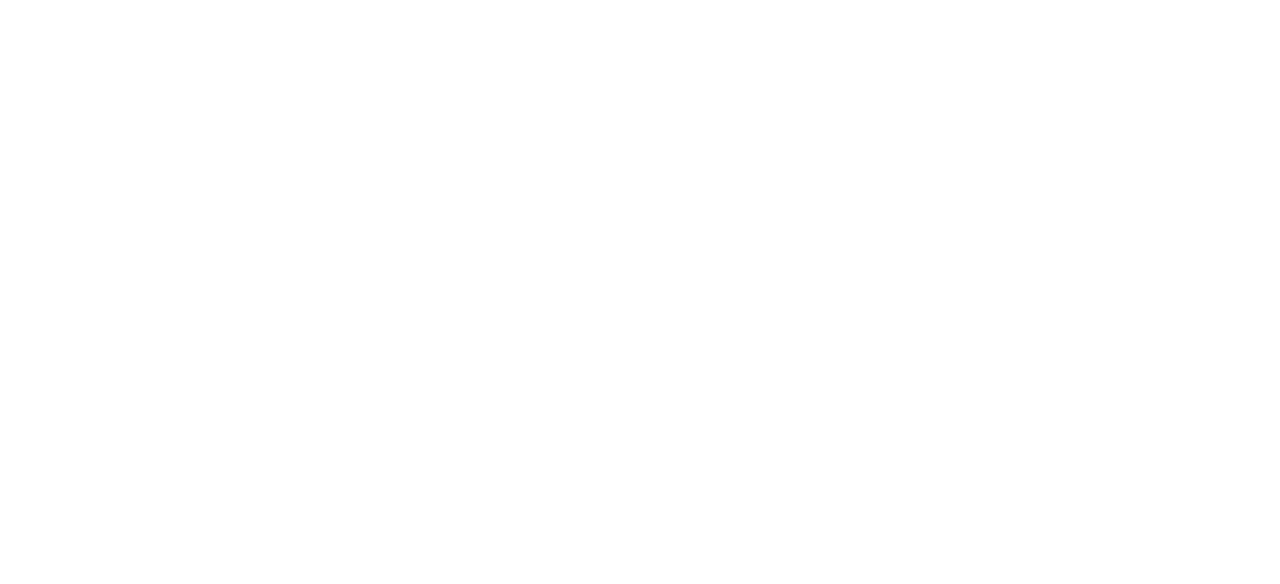
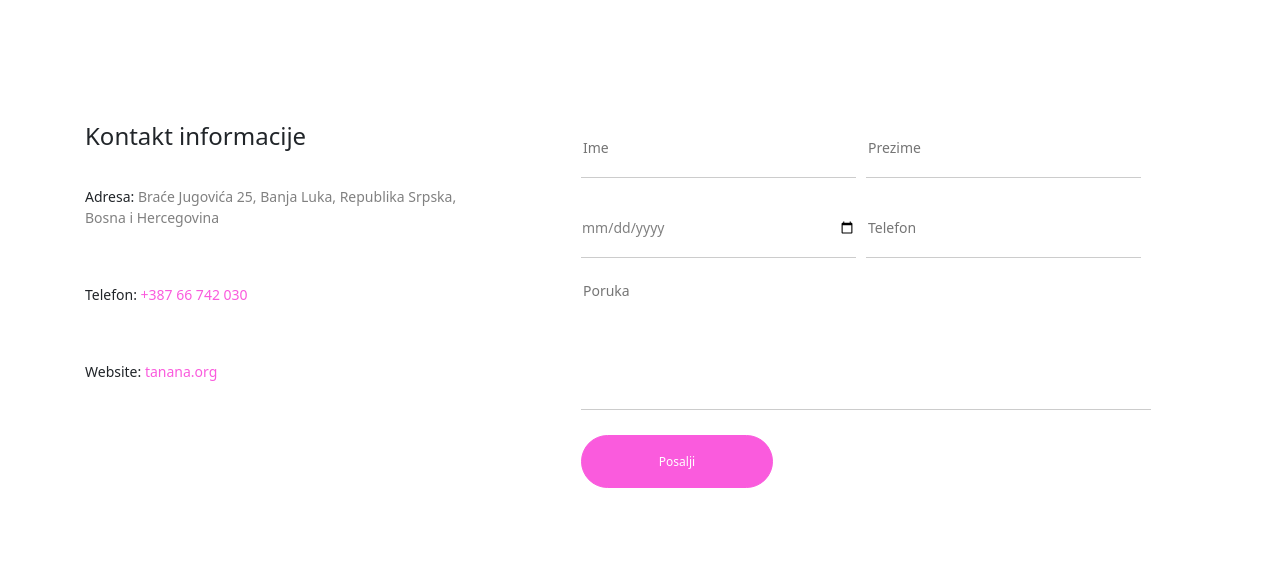
Before and after one commit to Panzo98/tanana, a Vue app: page /contact in a window 1280 px wide. Shown: the part 917-1501 px from the top of the page. Built offline with nearby package versions, Linux system fonts and the light colour scheme.

Commit message:
Added style to ContactPage

```diff
--- a/src/components/ContactPage.vue
+++ b/src/components/ContactPage.vue
@@ -1,9 +1,55 @@
 <template>
   <div class="container">
     <div class="contact-info-container">
-      <div class="left-info-container"></div>
+      <div class="left-info-container">
+        <div style="margin-bottom: 24px; padding-bottom: 0.5rem">
+          Kontakt informacije
+        </div>
+        <div style="font-size: 14px; margin-bottom: 24px; padding-bottom: 1rem">
+          <p>
+            <span> Adresa: </span>
+            <span style="color: gray">
+              Braće Jugovića 25, Banja Luka, Republika Srpska, Bosna i
+              Hercegovina
+            </span>
+          </p>
+        </div>
+        <div style="font-size: 14px; margin-bottom: 24px; padding-bottom: 1rem">
+          <p>
+            <span> Telefon: </span>
+            <span style="cursor: pointer; color: #fa5bdd">
+              <a
+                href="tel:+387 66 742 030"
+                style="text-decoration: none; color: #fa5bdd"
+                >+387 66 742 030</a
+              >
+            </span>
+          </p>
+        </div>
+        <div style="font-size: 14px; margin-bottom: 24px; padding-bottom: 1rem">
+          <p>
+            <span> Website: </span>
+
+            <span @click="changeRoute" style="cursor: pointer; color: #fa5bdd">
+              tanana.org
+            </span>
+          </p>
+        </div>
+      </div>
       <div style="width: 95px"></div>
-      <div class="right-info-container"></div>
+      <div class="right-info-container">
+        <div class="inp-fields">
+          <input placeholder="Ime" type="text" />
+          <input placeholder="Prezime" type="text" />
+        </div>
+        <div class="inp-fields">
+          <p class="placeholder">Datum</p>
+          <input placeholder="Datum" type="date" />
+          <input placeholder="Telefon" type="text" />
+        </div>
+        <textarea class="multiline-text" placeholder="Poruka" type="text" />
+        <button>Posalji</button>
+      </div>
     </div>
   </div>
 </template>
@@ -11,20 +57,81 @@
 <script>
 export default {
   name: "ContactPage",
+  methods: {
+    changeRoute() {
+      this.$router.push("/");
+    },
+  },
 };
 </script>
 
 <style scoped>
+button {
+  width: 192px;
+  height: 53px;
+  border: none;
+  border-radius: 30px;
+  background: #fa5bdd;
+  border: 1px solid #fa5bdd;
+  color: #fff;
+  font-size: 12px;
+}
+
+button:hover {
+  background-color: white;
+  color: #fa5bdd;
+  border: 1px solid #fa5bdd;
+  transition: 0.5s;
+}
+
+.placeholder {
+  display: none;
+}
+.inp-fields {
+  display: flex;
+  flex-direction: row;
+  margin-bottom: 20px;
+}
+textarea {
+  resize: none;
+  font-size: 14px;
+  outline: 0;
+  border: transparent;
+  color: gray;
+  border-bottom: 1px solid rgba(0, 0, 0, 0.2);
+}
+.multiline-text {
+  width: 100%;
+  height: 100px;
+  color: rgb(0, 0, 0);
+  color: gray;
+  height: 132px;
+  margin-bottom: 1rem;
+}
+input {
+  outline: 0;
+  border: transparent;
+  border-bottom: 1px solid rgba(0, 0, 0, 0.2);
+  width: 50%;
+  color: gray;
+  height: 60px;
+  margin-right: 10px;
+  font-size: 14px;
+}
+
 .container {
   padding: 7em 0;
   width: 100%;
+  position: relative;
   min-height: 464px;
 }
 .contact-info-container {
   display: flex;
   max-width: 1140px;
+  font-size: 1.5rem;
   height: 416px;
   margin: auto;
+  margin-top: 3rem;
 }
 @media only screen and (max-width: 527px) {
   .contact-info-container {
@@ -41,6 +148,6 @@
   padding: 0 15px;
 }
 .right-info-container {
-  flex-grow: 1;
+  width: 50%;
 }
 </style>
```
